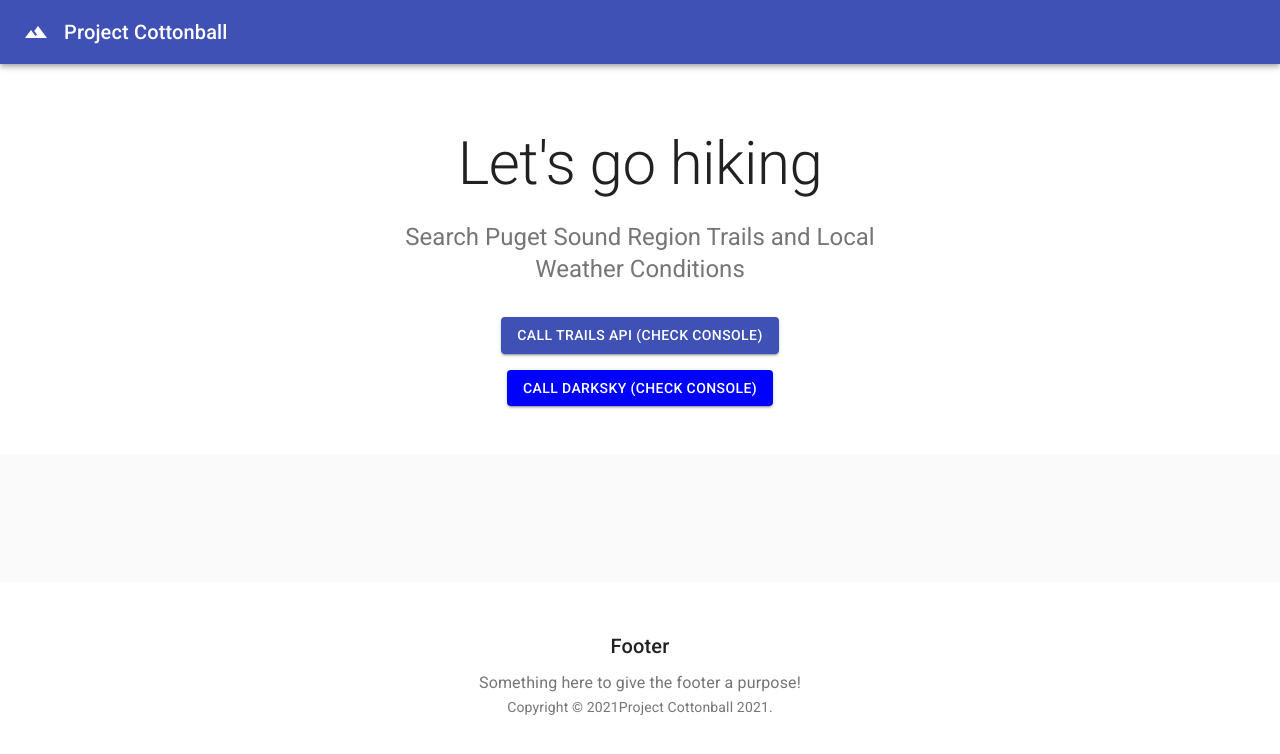
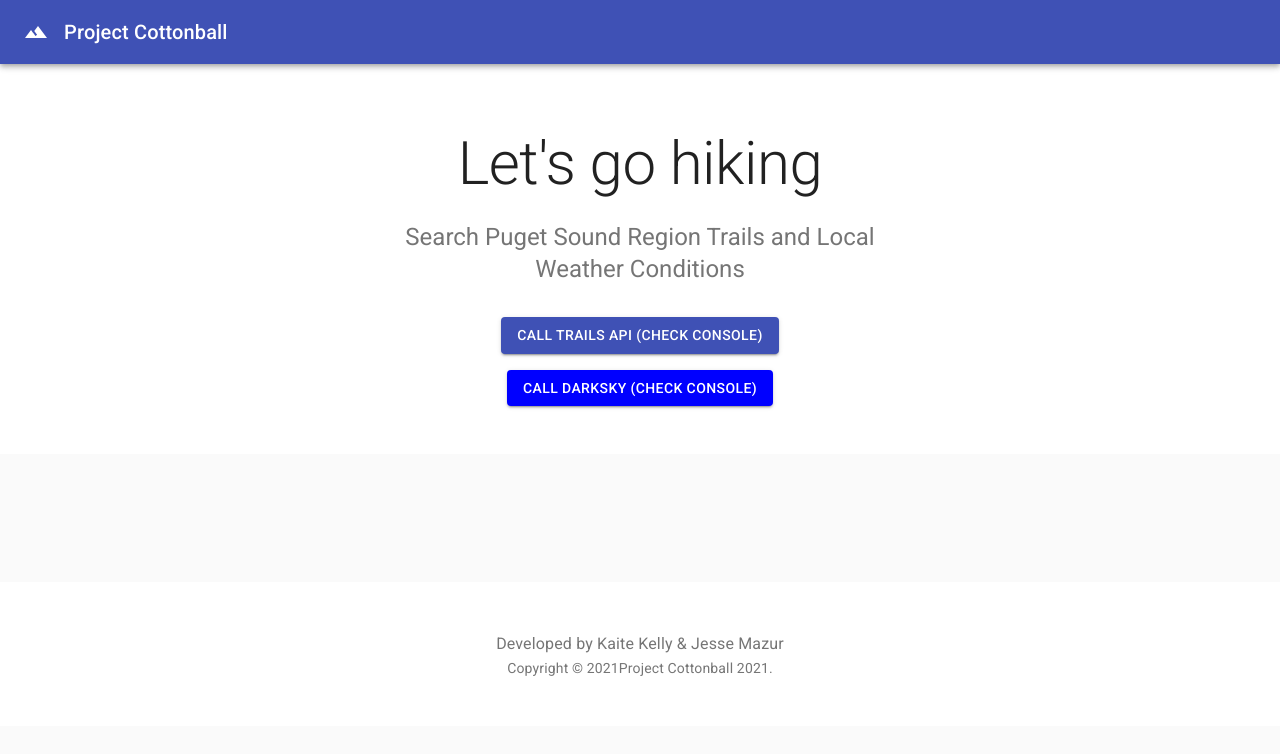
Before and after one commit to JMantis0/project_cottonball, a React (Create React App) app in the folder client/: page /searchTrails in a window 1280 px wide. Shown: the top 754 px of the page. Built offline with nearby package versions, Linux system fonts and the light colour scheme.

Commit message:
Added github links to footer in SearchTrails.js, removed Footer Title.

```diff
--- a/client/src/pages/SearchTrails.js
+++ b/client/src/pages/SearchTrails.js
@@ -11,6 +11,7 @@ import CardContent from "@material-ui/core/CardContent";
 import CardMedia from "@material-ui/core/CardMedia";
 import CssBaseline from "@material-ui/core/CssBaseline";
 import Grid from "@material-ui/core/Grid";
+import Link from "@material-ui/core/Link";
 import Toolbar from "@material-ui/core/Toolbar";
 import Typography from "@material-ui/core/Typography";
 import { makeStyles } from "@material-ui/core/styles";
@@ -132,22 +133,17 @@ const SearchTrails = ({ setTDState, setWDState, TDState, WDState }) => {
           </Grid>
         </Container>
       </main>
-      {/* Footer */}
       <footer className={classes.footer}>
-        <Typography variant="h6" align="center" gutterBottom>
-          Footer
-        </Typography>
         <Typography
           variant="subtitle1"
           align="center"
           color="textSecondary"
           component="p"
         >
-          Something here to give the footer a purpose!
+          Developed by <Link color="inherit" href="https://github.com/kaitekelly">Kaite Kelly</Link> {"&"} <Link color="inherit" href="https://github.com/JMantis0">Jesse Mazur</Link>
         </Typography>
         <Copyright />
       </footer>
-      {/* End footer */}
     </React.Fragment>
   );
 };
```
